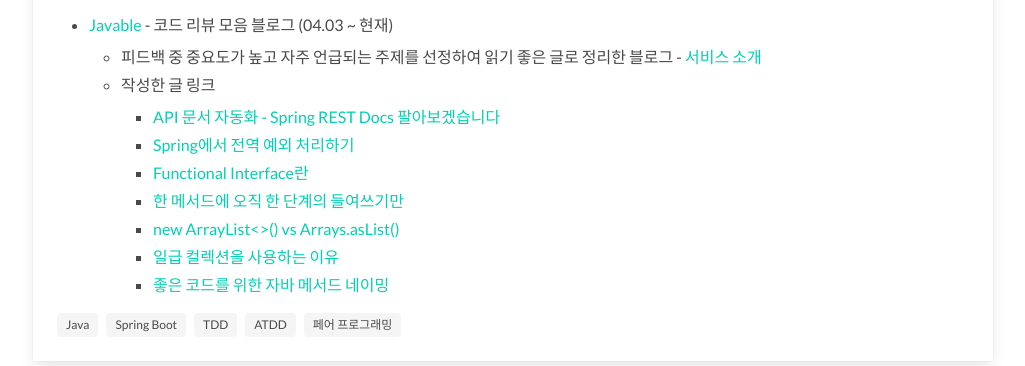
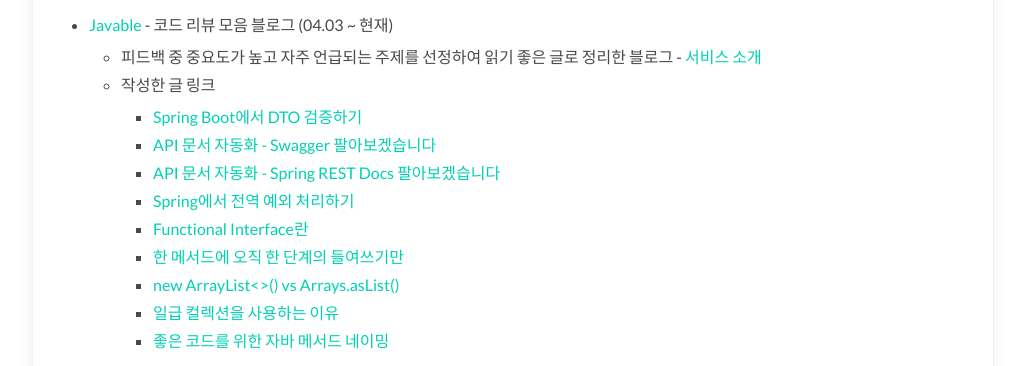
Before and after one commit to kimevanjunseok/portfolio, a plain HTML site: page index.html in a window 1280 px wide. Shown: the part 2988-3354 px from the top of the page, without its empty margins (127-1152 px from the left). Drawn offline with Linux system fonts and the light colour scheme.

Commit message:
feat: 글쓰기 내용 추가

```diff
--- a/index.html
+++ b/index.html
@@ -379,6 +379,10 @@
                     href="https://woowabros.github.io/techcourse/2020/06/05/techcourse-javable.html">서비스 소개</a></li>
                 <li>작성한 글 링크</li>
                 <ul>
+                  <li><a href="https://woowacourse.github.io/javable/2020-09-20/validation-in-spring-boot">Spring Boot에서
+                      DTO 검증하기</a></li>
+                  <li><a href="https://woowacourse.github.io/javable/2020-08-31/spring-swagger">API 문서 자동화 - Swagger
+                      팔아보겠습니다</a></li>
                   <li><a href="https://woowacourse.github.io/javable/2020-08-18/spring-rest-docs">API 문서 자동화 - Spring
                       REST Docs 팔아보겠습니다</a></li>
                   <li><a href="https://woowacourse.github.io/javable/2020-07-28/global-exception-handler">Spring에서 전역 예외
```
